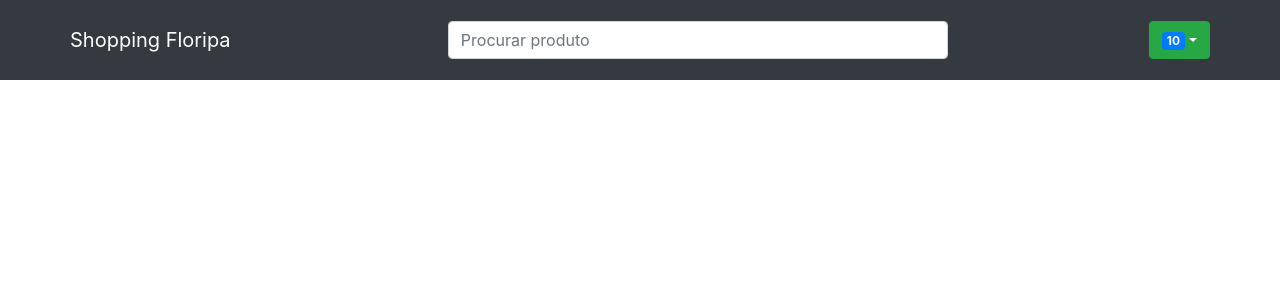
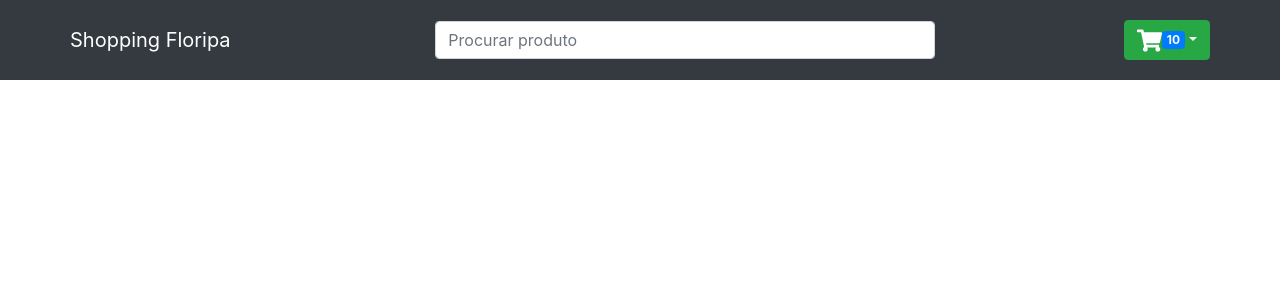
Before and after one commit to GIJOSC/e-commerce-with-useReducer, a React (Create React App) app: page / in a window 1280 px wide. Shown: the top 300 px of the page. Built offline with nearby package versions, Linux system fonts and the light colour scheme.

Commit message:
feat/ add icon to navbar

```diff
--- a/src/components/Header.js
+++ b/src/components/Header.js
@@ -7,7 +7,7 @@ import {
   Nav,
   Badge,
 } from "react-bootstrap";
-//import { FaShoppingCart } from "react-icons/fa";
+import { FaShoppingCart } from "react-icons/fa";
 
 const Header = () => {
   return (
@@ -26,7 +26,7 @@ const Header = () => {
         <Nav>
           <Dropdown alignRight>
             <Dropdown.Toggle variant="success">
-              {/* <FaShoppingCart color="white" fontSize="25px"/> */}
+              <FaShoppingCart color="white" fontSize="25px" />
               <Badge>{10}</Badge>
             </Dropdown.Toggle>
           </Dropdown>
```
